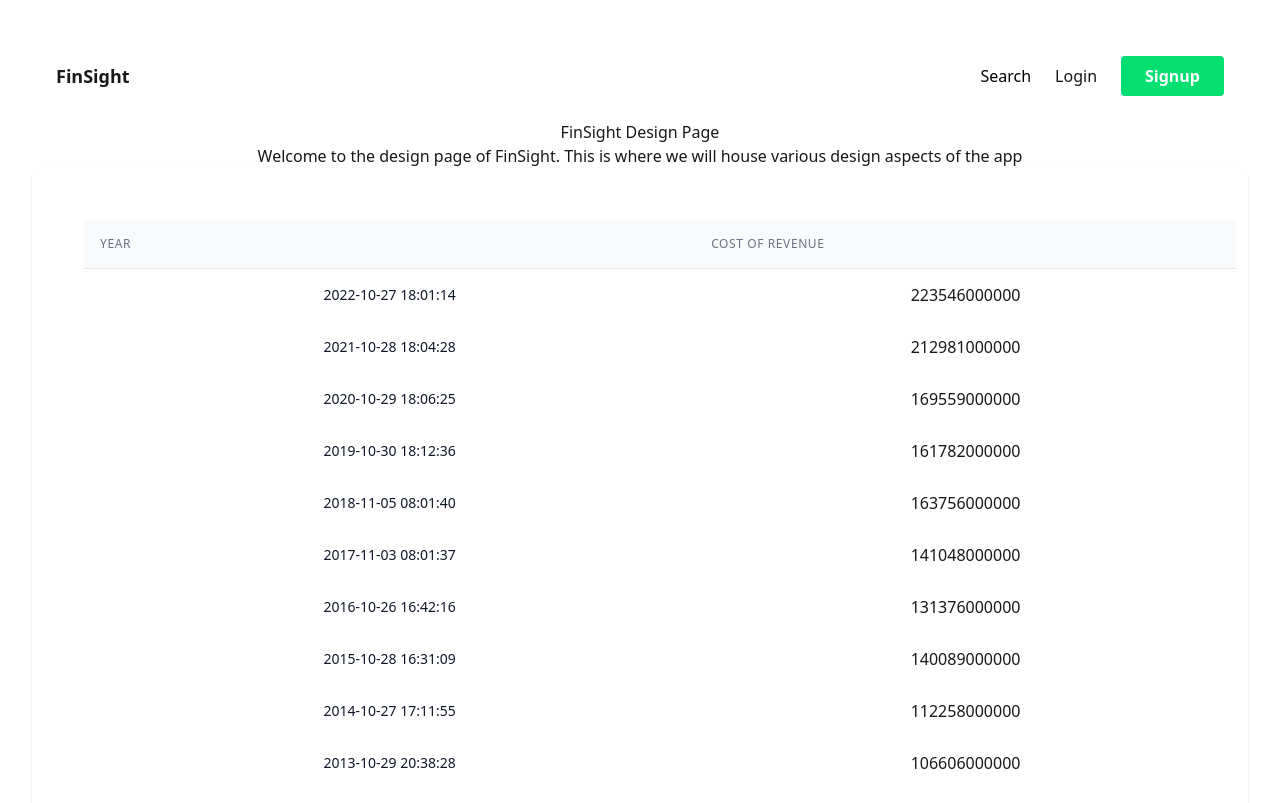
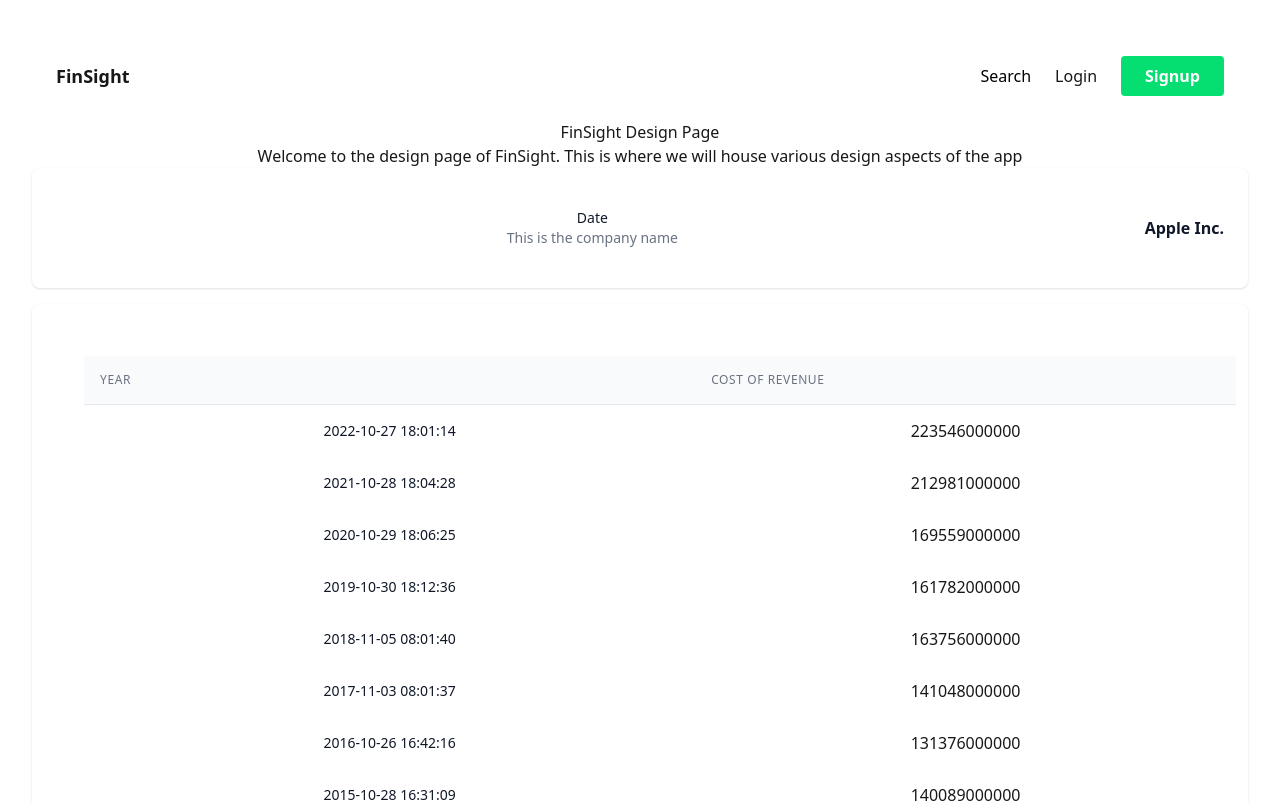
Before and after one commit to RahulRam12833/finsight, a React (Vite) app in the folder FrontEnd/: page /design-guide in a window 1280 px wide. Shown: the top 803 px of the page. Built offline with nearby package versions, Linux system fonts and the light colour scheme.

Commit message:
Created a ratio list

```diff
--- /dev/null
+++ b/FrontEnd/src/Components/RatioList/RatioList.tsx
@@ -0,0 +1,45 @@
+import React from "react";
+import { TestDataCompany } from "../Table/testData";
+
+type Props = {};
+
+const data = TestDataCompany[0];
+
+type Company = typeof data;
+
+const config = [
+  {
+    label: "Date",
+    render: (company: Company) => company.companyName,
+    subTitle: "This is the company name",
+  },
+];
+
+const RatioList = (props: Props) => {
+  const renderedRows = config.map((row) => {
+    return (
+      <li className="py-3 sm:py-4">
+        <div className="flex items-center space-x-4">
+          <div className="flex-1 min-w-0">
+            <p className="text-sm font-medium text-gray-900 truncate">
+              {row.label}
+            </p>
+            <p className="text-sm text-gray-500 truncate">
+              {row.subTitle && row.subTitle}
+            </p>
+          </div>
+          <div className="inline-flex items-center text-base font-semibold text-gray-900">
+            {row.render(data)}
+          </div>
+        </div>
+      </li>
+    );
+  });
+  return (
+    <div className="bg-white shadow rounded-lg mb-4 p-4 sm:p-6 h-full ">
+      <ul className="divide-y divide-gray-200">{renderedRows}</ul>
+    </div>
+  );
+};
+
+export default RatioList;
--- a/FrontEnd/src/Pages/DesignPage/DesignPage.tsx
+++ b/FrontEnd/src/Pages/DesignPage/DesignPage.tsx
@@ -1,5 +1,6 @@
 import React from "react";
 import Table from "../../Components/Table/Table";
+import RatioList from "../../Components/RatioList/RatioList";
 
 type Props = {};
 
@@ -11,6 +12,7 @@ const DesignPage = (props: Props) => {
         Welcome to the design page of FinSight. This is where we will house
         various design aspects of the app
       </h2>
+      <RatioList />
       <Table />
     </>
   );
```
Also changed, not shown: FrontEnd/src/Components/RatioList/RatioList.css (added).
